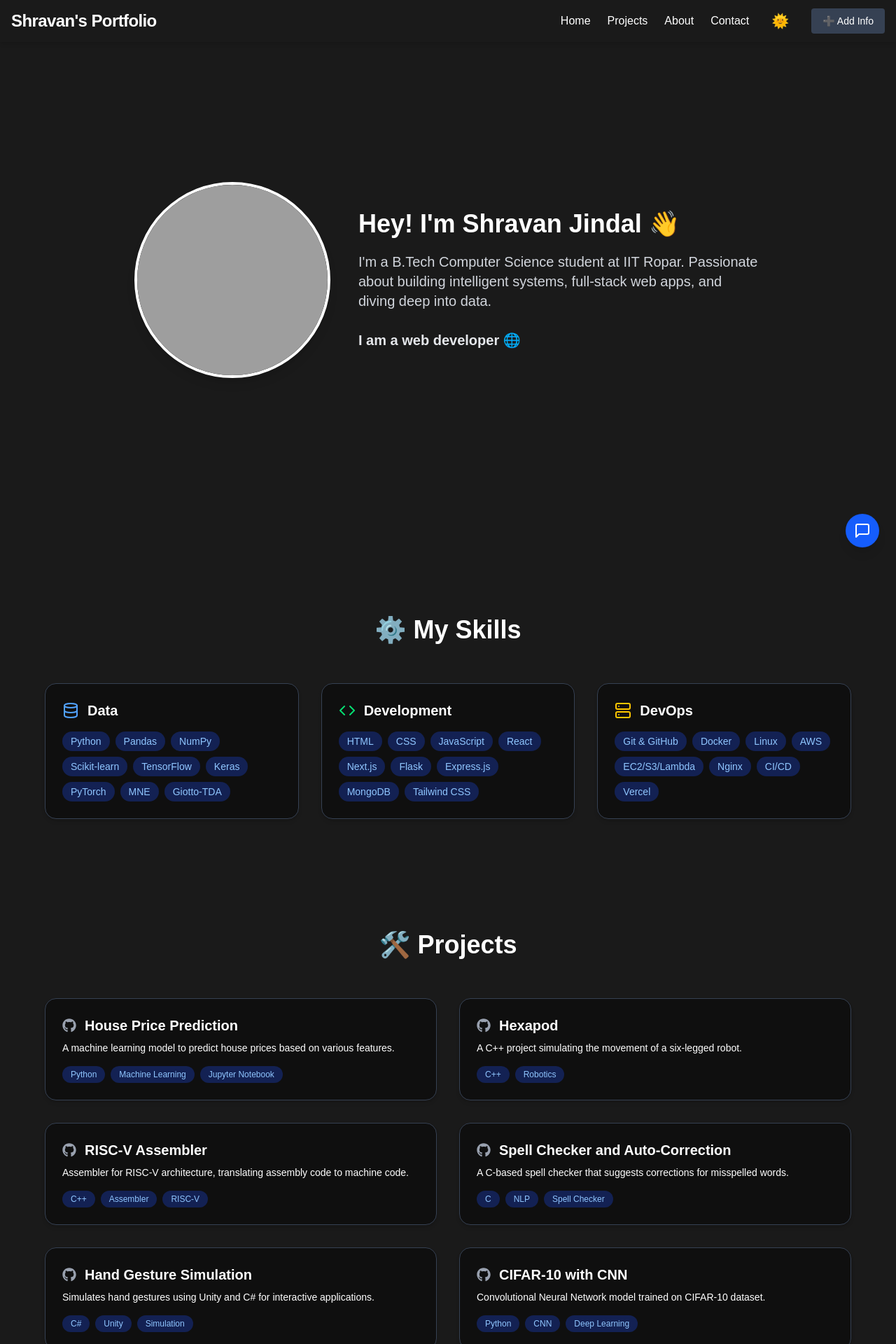
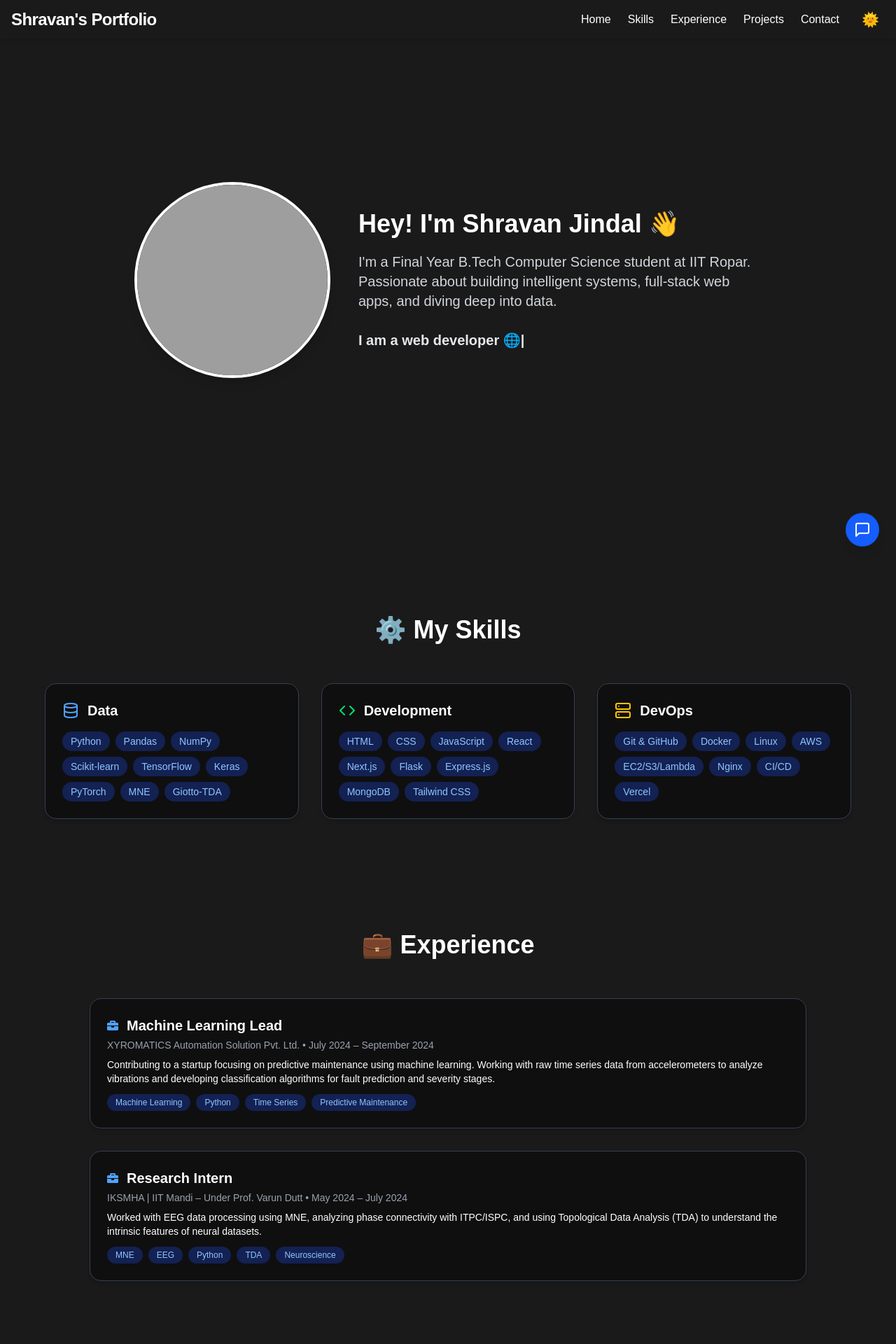
Before and after one commit to shravanjindal/portfolio, a Next.js app: page / in a window 1280 px wide. Shown: the top 1920 px of the page at 70% size. Built offline with nearby package versions, Linux system fonts and the light colour scheme; grey boxes are pictures that could not be loaded.

Commit message:
Footer added, improved user exp.

```diff
--- a/src/app/page.js
+++ b/src/app/page.js
@@ -4,9 +4,9 @@ import Chatbot from "../components/Chatbot";
 import Navbar from "../components/Navbar";
 import Introduction from "../components/Introduction";
 import Skills from "../components/Skills";
-import AddInfoDialog from "../components/forms/AddInfoDialog";
 import Footer from "../components/Footer";
 import Projects from "../components/Projects";
+import Experience from "../components/Experience";
 
 export default function Portfolio() {
   const [isDarkMode, setIsDarkMode] = useState(true);
@@ -17,10 +17,11 @@ export default function Portfolio() {
     <div className={isDarkMode ? "bg-[#1a1a1a] text-white" : "bg-[#f4f4f4] text-black"}>
       <Navbar isDarkMode={isDarkMode} toggleTheme={toggleTheme} />
       <Introduction isDarkMode={isDarkMode} />
-      <Chatbot isDarkMode={isDarkMode} />
       <Skills isDarkMode={isDarkMode} />
+      <Experience isDarkMode={isDarkMode} />
       <Projects isDarkMode={isDarkMode} />
       <Footer isDarkMode={isDarkMode} />
+      <Chatbot isDarkMode={isDarkMode} />
     </div>
   );
 }
--- a/src/components/Chatbot.js
+++ b/src/components/Chatbot.js
@@ -114,12 +114,18 @@ export default function Chatbot({ isDarkMode }) {
 
           {/* Input Field */}
           <div className="flex items-center gap-2">
-            <input
+          <input
               type="text"
               className={`p-2 flex-1 border rounded text-sm ${inputBg} ${textColor} ${borderColor}`}
               value={input}
               onChange={(e) => setInput(e.target.value)}
               placeholder="Ask me anything..."
+              onKeyDown={(e) => {
+                if (e.key === "Enter" && !e.shiftKey) {
+                  e.preventDefault();
+                  handleSend();
+                }
+              }}
             />
             <button
               onClick={handleSend}
--- /dev/null
+++ b/src/components/Experience.js
@@ -0,0 +1,75 @@
+"use client";
+import React from "react";
+import { motion } from "framer-motion";
+import clsx from "clsx";
+import { FaBriefcase } from "react-icons/fa";
+
+export default function Experience({ isDarkMode }) {
+  const bgColor = isDarkMode ? "bg-[#1a1a1a]" : "bg-[#f4f4f4]";
+  const textColor = isDarkMode ? "text-white" : "text-black";
+  const cardBg = isDarkMode ? "bg-[#0f0f0f]" : "bg-white";
+  const borderColor = isDarkMode ? "border-gray-700" : "border-gray-200";
+  const experiences = [
+    {
+      title: "Machine Learning Lead",
+      company: "XYROMATICS Automation Solution Pvt. Ltd.",
+      duration: "July 2024 – September 2024",
+      description:
+        "Contributing to a startup focusing on predictive maintenance using machine learning. Working with raw time series data from accelerometers to analyze vibrations and developing classification algorithms for fault prediction and severity stages.",
+      tags: ["Machine Learning", "Python", "Time Series", "Predictive Maintenance"],
+      url: "https://github.com/shravanjindal/PdM",
+    },
+    {
+      title: "Research Intern",
+      company: "IKSMHA | IIT Mandi – Under Prof. Varun Dutt",
+      duration: "May 2024 – July 2024",
+      description:
+        "Worked with EEG data processing using MNE, analyzing phase connectivity with ITPC/ISPC, and using Topological Data Analysis (TDA) to understand the intrinsic features of neural datasets.",
+      tags: ["MNE", "EEG", "Python", "TDA", "Neuroscience"],
+      url: "https://github.com/shravanjindal/NeuroConnectivty-Analysis",
+    },
+  ];
+
+  return (
+    <section id="experience" className={clsx("py-20 px-4 sm:px-10", bgColor, textColor)}>
+      <h2 className="text-center text-3xl sm:text-4xl font-bold mb-14">💼 Experience</h2>
+
+      <div className="max-w-5xl mx-auto space-y-8">
+        {experiences.map((exp, index) => (
+          <motion.div
+            key={index}
+            initial={{ opacity: 0, y: 40 }}
+            whileInView={{ opacity: 1, y: 0 }}
+            transition={{ duration: 0.5, delay: index * 0.2 }}
+            viewport={{ once: true }}
+            className={clsx(
+              "border rounded-2xl p-6 shadow-md hover:shadow-lg transition",
+              cardBg,
+              borderColor
+            )}
+          >
+            <div className="flex items-center gap-3 mb-1">
+              <FaBriefcase className="text-blue-400" />
+              <h3 className="text-xl font-semibold">{exp.title}</h3>
+            </div>
+            <div className="text-sm text-gray-400 mb-2">{exp.company} • {exp.duration}</div>
+            <p className="text-sm mb-3">{exp.description}</p>
+            <div className="flex flex-wrap gap-2">
+              {exp.tags.map((tag, i) => (
+                <span
+                  key={i}
+                  className={clsx(
+                    "px-3 py-1 rounded-full text-xs font-medium",
+                    isDarkMode ? "bg-blue-800/40 text-blue-300" : "bg-blue-100 text-blue-600"
+                  )}
+                >
+                  {tag}
+                </span>
+              ))}
+            </div>
+          </motion.div>
+        ))}
+      </div>
+    </section>
+  );
+}
--- a/src/components/Footer.js
+++ b/src/components/Footer.js
@@ -56,6 +56,7 @@ export default function Footer({ isDarkMode }) {
 
   return (
     <motion.footer
+        id="footer"
       initial={{ opacity: 0, y: 60 }}
       whileInView={{ opacity: 1, y: 0 }}
       transition={{ duration: 0.7 }}
--- a/src/components/Introduction.js
+++ b/src/components/Introduction.js
@@ -38,7 +38,7 @@ export default function Introduction({ isDarkMode }) {
             Hey! I'm Shravan Jindal 👋
           </h1>
           <p className={clsx("text-lg sm:text-xl max-w-xl", subText)}>
-            I'm a B.Tech Computer Science student at IIT Ropar. Passionate about building
+            I'm a Final Year B.Tech Computer Science student at IIT Ropar. Passionate about building
             intelligent systems, full-stack web apps, and diving deep into data.
           </p>
 
--- a/src/components/Navbar.js
+++ b/src/components/Navbar.js
@@ -3,14 +3,20 @@ import React, { useState } from "react";
 import { Menu, X } from "lucide-react";
 import { motion } from "framer-motion";
 import clsx from "clsx";
-import AddInfoDialog from "./forms/AddInfoDialog";
 
 export default function Navbar({ isDarkMode, toggleTheme }) {
   const [isOpen, setIsOpen] = useState(false);
   const toggleMenu = () => setIsOpen(!isOpen);
   const [isDialogOpen, setIsDialogOpen] = useState(false);
 
-  const links = ["Home", "Projects", "About", "Contact"];
+  const links = [
+    { title:"Home",
+      href:"#home"
+    },
+    { title:"Skills", href:"#skills" },
+    { title:"Experience", href:"#experience" },
+    { title:"Projects", href:"#projects" },
+    { title:"Contact", href:"#footer" }];
 
   const bgColor = isDarkMode ? "bg-[#1a1a1a]" : "bg-[#f4f4f4]";
   const textColor = isDarkMode ? "text-white" : "text-black";
@@ -39,11 +45,11 @@ export default function Navbar({ isDarkMode, toggleTheme }) {
         <nav className="hidden md:flex space-x-6 items-center">
           {links.map((link) => (
             <a
-              key={link}
-              href={`#${link.toLowerCase()}`}
+              key={link.title}
+              href={`${link.href.toLowerCase()}`}
               className={clsx("transition", hoverColor)}
             >
-              {link}
+              {link.title}
             </a>
           ))}
 
@@ -55,14 +61,6 @@ export default function Navbar({ isDarkMode, toggleTheme }) {
           >
             {isDarkMode ? "🌞" : "🌙"}
           </button>
-
-          {/* Add Info Button */}
-          <button
-              onClick={handleClick}
-              className={clsx(buttonBg, addInfoText, "px-4 py-2 rounded text-sm")}
-            >
-              ➕ Add Info
-            </button>
         </nav>
 
         {/* Mobile Menu Toggle */}
@@ -78,24 +76,18 @@ export default function Navbar({ isDarkMode, toggleTheme }) {
         <div className={clsx("md:hidden px-4 pb-4 space-y-3", textColor)}>
           {links.map((link) => (
             <a
-              key={link}
-              href={`#${link.toLowerCase()}`}
+              key={link.title}
+              href={`${link.href.toLowerCase()}`}
               className="block border-b border-gray-500 pb-2 text-sm"
               onClick={toggleMenu}
             >
-              {link}
+              {link.title}
             </a>
           ))}
 
           <div className="flex items-center justify-between pt-2 gap-3">
             <button onClick={toggleTheme} className="text-lg">
               {isDarkMode ? "🌞 Light Mode" : "🌙 Dark Mode"}
-            </button>
-            <button
-              onClick={handleClick}
-              className={clsx(buttonBg, addInfoText, "px-4 py-2 rounded text-sm")}
-            >
-              ➕ Add Info
             </button>
 
 
@@ -105,7 +97,6 @@ export default function Navbar({ isDarkMode, toggleTheme }) {
       )}
 
     </header>
-    <AddInfoDialog isOpen={isDialogOpen} setIsOpen={setIsDialogOpen} isDarkMode={isDarkMode} />
 
     </>
 
--- a/src/components/forms/AddInfoDialog.js
+++ /dev/null
@@ -1,136 +0,0 @@
-"use client";
-import React, { useState } from "react";
-import { Dialog } from "@headlessui/react";
-import { motion, AnimatePresence } from "framer-motion";
-
-export default function AddInfoDialog({ isOpen, setIsOpen, isDarkMode }) {
-  const [formType, setFormType] = useState(null);
-
-  const bgColor = isDarkMode ? "bg-[#1a1a1a]" : "bg-white";
-  const textColor = isDarkMode ? "text-white" : "text-black";
-  const btnColor = isDarkMode
-    ? "bg-gray-700 hover:bg-gray-600 text-white"
-    : "bg-black hover:bg-gray-800 text-white";
-
-  const handleSubmit = (e, type) => {
-    e.preventDefault();
-    const formData = new FormData(e.target);
-    const data = Object.fromEntries(formData.entries());
-    console.log(`${type} submitted:`, data);
-    // 👉 You can replace this with a real API call
-    setFormType(null);
-    setIsOpen(false);
-  };
-
-  const renderForm = () => {
-    switch (formType) {
-      case "Skills":
-        return (
-          <form className="space-y-4" onSubmit={(e) => handleSubmit(e, "Skills")}>
-            <input
-              name="skill"
-              type="text"
-              placeholder="Enter skill"
-              className="w-full p-2 border rounded"
-              required
-            />
-            <button type="submit" className={btnColor + " px-4 py-2 rounded w-full"}>
-              ➕ Add Skill
-            </button>
-          </form>
-        );
-      case "Experience":
-        return (
-          <form className="space-y-4" onSubmit={(e) => handleSubmit(e, "Experience")}>
-            <input name="company" type="text" placeholder="Company" className="w-full p-2 border rounded" required />
-            <input name="role" type="text" placeholder="Role" className="w-full p-2 border rounded" required />
-            <textarea name="description" placeholder="Description" className="w-full p-2 border rounded" required />
-            <button type="submit" className={btnColor + " px-4 py-2 rounded w-full"}>
-              ➕ Add Experience
-            </button>
-          </form>
-        );
-      case "Projects":
-        return (
-          <form className="space-y-4" onSubmit={(e) => handleSubmit(e, "Projects")}>
-            <input name="title" type="text" placeholder="Project Title" className="w-full p-2 border rounded" required />
-            <textarea name="description" placeholder="Description" className="w-full p-2 border rounded" required />
-            <button type="submit" className={btnColor + " px-4 py-2 rounded w-full"}>
-              ➕ Add Project
-            </button>
-          </form>
-        );
-      case "Achievements":
-        return (
-          <form className="space-y-4" onSubmit={(e) => handleSubmit(e, "Achievements")}>
-            <input name="title" type="text" placeholder="Achievement Title" className="w-full p-2 border rounded" required />
-            <textarea name="details" placeholder="Details" className="w-full p-2 border rounded" required />
-            <button type="submit" className={btnColor + " px-4 py-2 rounded w-full"}>
-              ➕ Add Achievement
-            </button>
-          </form>
-        );
-      default:
-        return (
-          <div className="grid grid-cols-2 gap-4">
-            {["Skills", "Experience", "Projects", "Achievements"].map((type) => (
-              <button
-                key={type}
-                className={`${btnColor} py-3 rounded`}
-                onClick={() => setFormType(type)}
-              >
-                ➕ {type}
-              </button>
-            ))}
-          </div>
-        );
-    }
-  };
-
-  return (
-    <AnimatePresence>
-      {isOpen && (
-        <Dialog open={isOpen} onClose={() => setIsOpen(false)} className="relative z-50">
-  {/* Backdrop */}
-  <div className="fixed inset-0 bg-black/50" aria-hidden="true" />
-
-  {/* Dialog Content */}
-  <div className="fixed inset-0 flex items-center justify-center z-50">
-
-          <Dialog.Panel
-            as={motion.div}
-            initial={{ scale: 0.9, opacity: 0 }}
-            animate={{ scale: 1, opacity: 1 }}
-            exit={{ scale: 0.9, opacity: 0 }}
-            className={`rounded-2xl p-6 w-[90vw] max-w-md mx-auto ${bgColor} ${textColor}`}
-          >
-            <Dialog.Title className="text-xl font-semibold mb-4">
-              {formType ? `Add ${formType}` : "Add Information"}
-            </Dialog.Title>
-
-            {renderForm()}
-
-            <div className="mt-6 flex justify-between">
-              {formType && (
-                <button className="underline text-sm" onClick={() => setFormType(null)}>
-                  ⬅ Back
-                </button>
-              )}
-              <button
-                className="text-red-500 font-medium text-sm"
-                onClick={() => {
-                  setFormType(null);
-                  setIsOpen(false);
-                }}
-              >
-                ✖ Close
-              </button>
-            </div>
-          </Dialog.Panel>
-        </div>
-      </Dialog>
-
-      )}
-    </AnimatePresence>
-  );
-}
```
